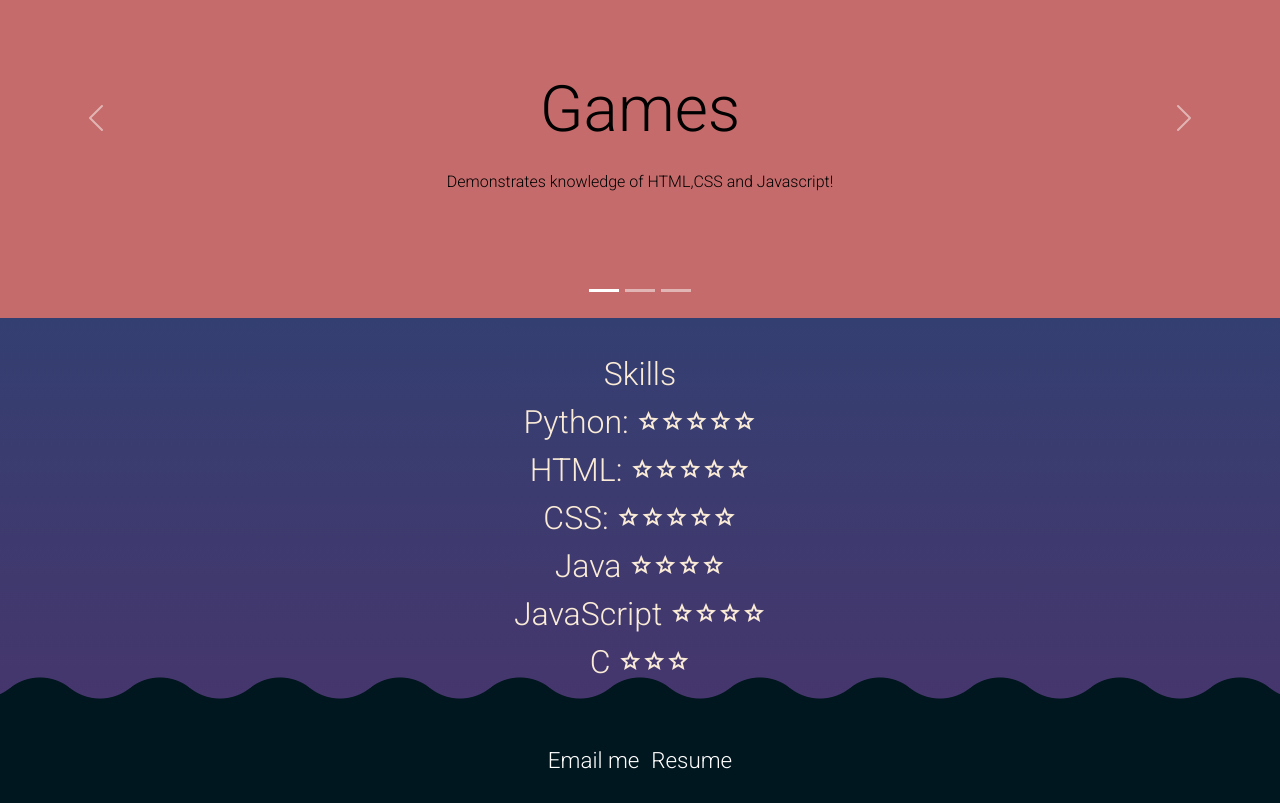
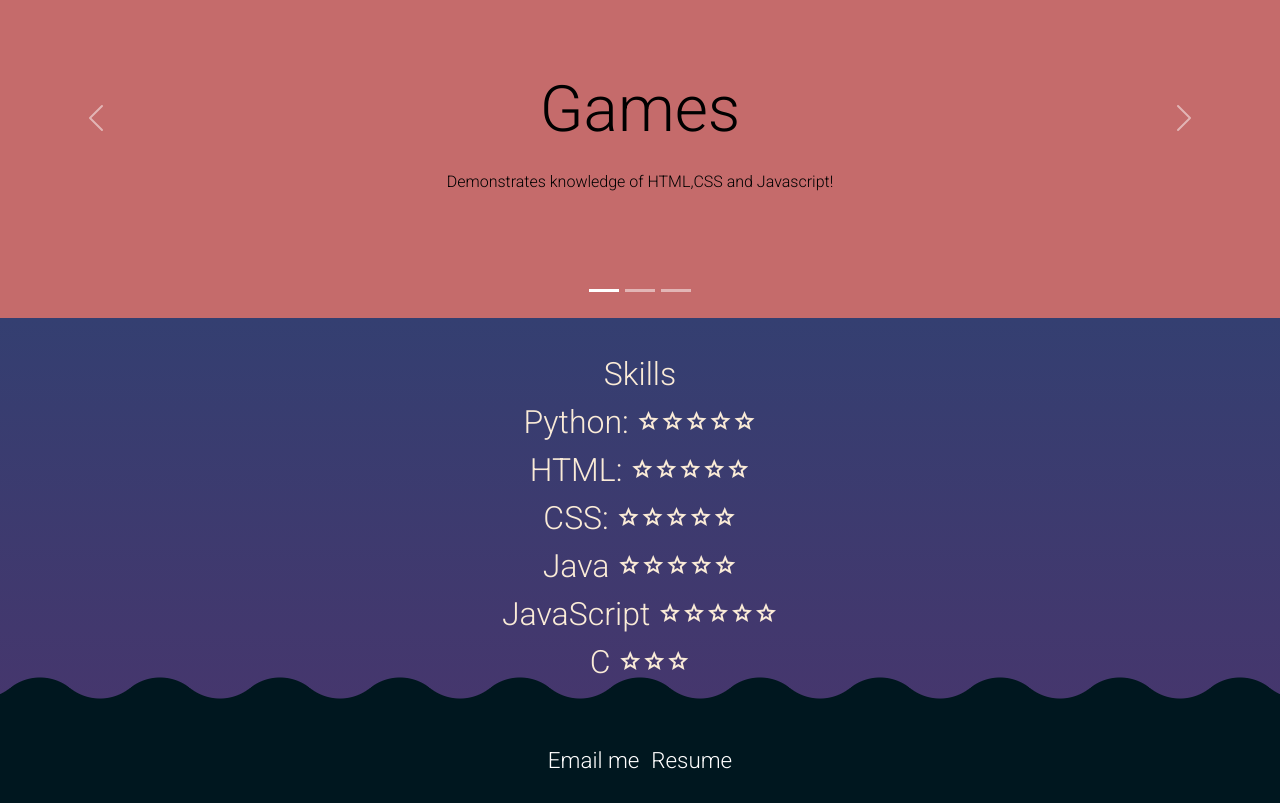
Before and after one commit to akurtle/Personal-Site, a website: page index.html in a window 1280 px wide. Shown: the part 1170-1973 px from the top of the page. Drawn offline with nearby package versions, Linux system fonts and the light colour scheme.

Commit message:
Update index.html

```diff
--- a/index.html
+++ b/index.html
@@ -180,12 +180,12 @@
       </div>
         <div class="s4" style="color:antiquewhite">Java
           <div class="stars4">
-          <span class="material-symbols-outlined"id="star0s1">star</span><span class="material-symbols-outlined" id="star1s1">star</span><span class="material-symbols-outlined" id="star2s1">star</span><span class="material-symbols-outlined" id="star3s1">star</span>
+          <span class="material-symbols-outlined"id="star0s1">star</span><span class="material-symbols-outlined" id="star1s1">star</span><span class="material-symbols-outlined" id="star2s1">star</span><span class="material-symbols-outlined" id="star3s1">star</span><span class="material-symbols-outlined" id="star4s1">star</span>
         </div>
       </div>
         <div class="s5" style="color:antiquewhite">JavaScript
           <div class="stars5">
-          <span class="material-symbols-outlined"id="star0s1">star</span><span class="material-symbols-outlined" id="star1s1">star</span><span class="material-symbols-outlined" id="star2s1">star</span><span class="material-symbols-outlined" id="star3s1">star</span>
+          <span class="material-symbols-outlined"id="star0s1">star</span><span class="material-symbols-outlined" id="star1s1">star</span><span class="material-symbols-outlined" id="star2s1">star</span><span class="material-symbols-outlined" id="star3s1">star</span><span class="material-symbols-outlined" id="star4s1">star</span>
         </div></div>
         <div class="s6" style="color:antiquewhite">C
           <div class="stars6">
```
